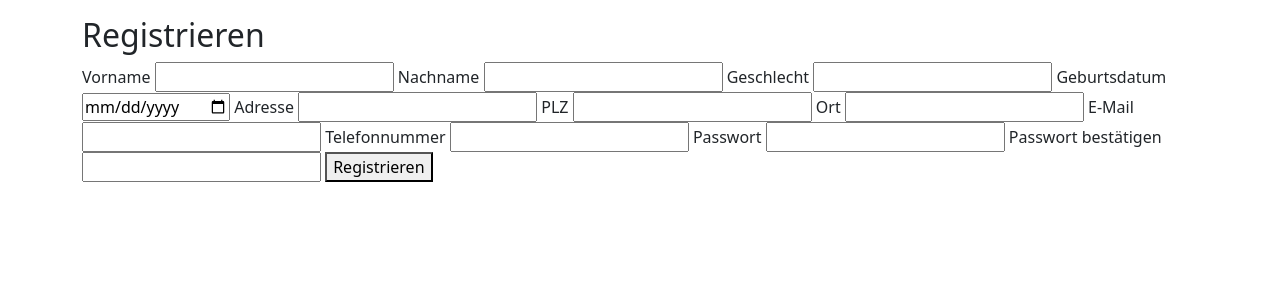
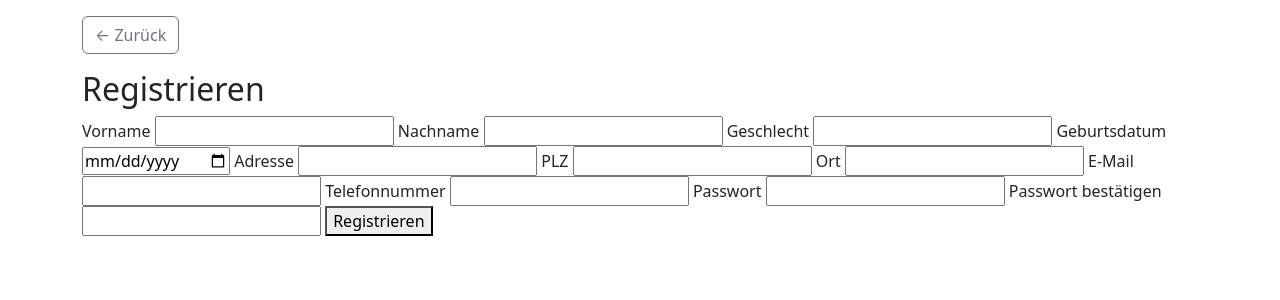
Before and after one commit to Yasin-Jewabreh/webapp, a Flask app: page /register in a window 1280 px wide. Shown: the part 57-357 px from the top of the page. Run offline with Flask 3, Linux system fonts and the light colour scheme; some libraries are stand-ins or nearby versions.

Commit message:
Add back button navigation

```diff
--- a/templates/register.html
+++ b/templates/register.html
@@ -5,6 +5,10 @@ Register
 {% endblock %}
 
 {% block CONTENT %}
+<a href="{{ url_for('rolle_auswaehlen') }}" class="btn btn-outline-secondary mb-3">
+    ← Zurück
+</a>
+
 <h2>Registrieren</h2>
 
 <form method="POST" action="/register">
--- a/templates/rolle_auswaehlen.html
+++ b/templates/rolle_auswaehlen.html
@@ -3,6 +3,9 @@
 {% block TITLE %}Rolle auswählen{% endblock %}
 
 {% block CONTENT %}
+<a href="{{ url_for('startseite') }}" class="btn btn-outline-secondary mb-3">
+    ← Zurück
+</a>
     <div class="container text-center mt-5">
 
     <h1>Willkommen bei HelpYourNeighbour</h1>
```
